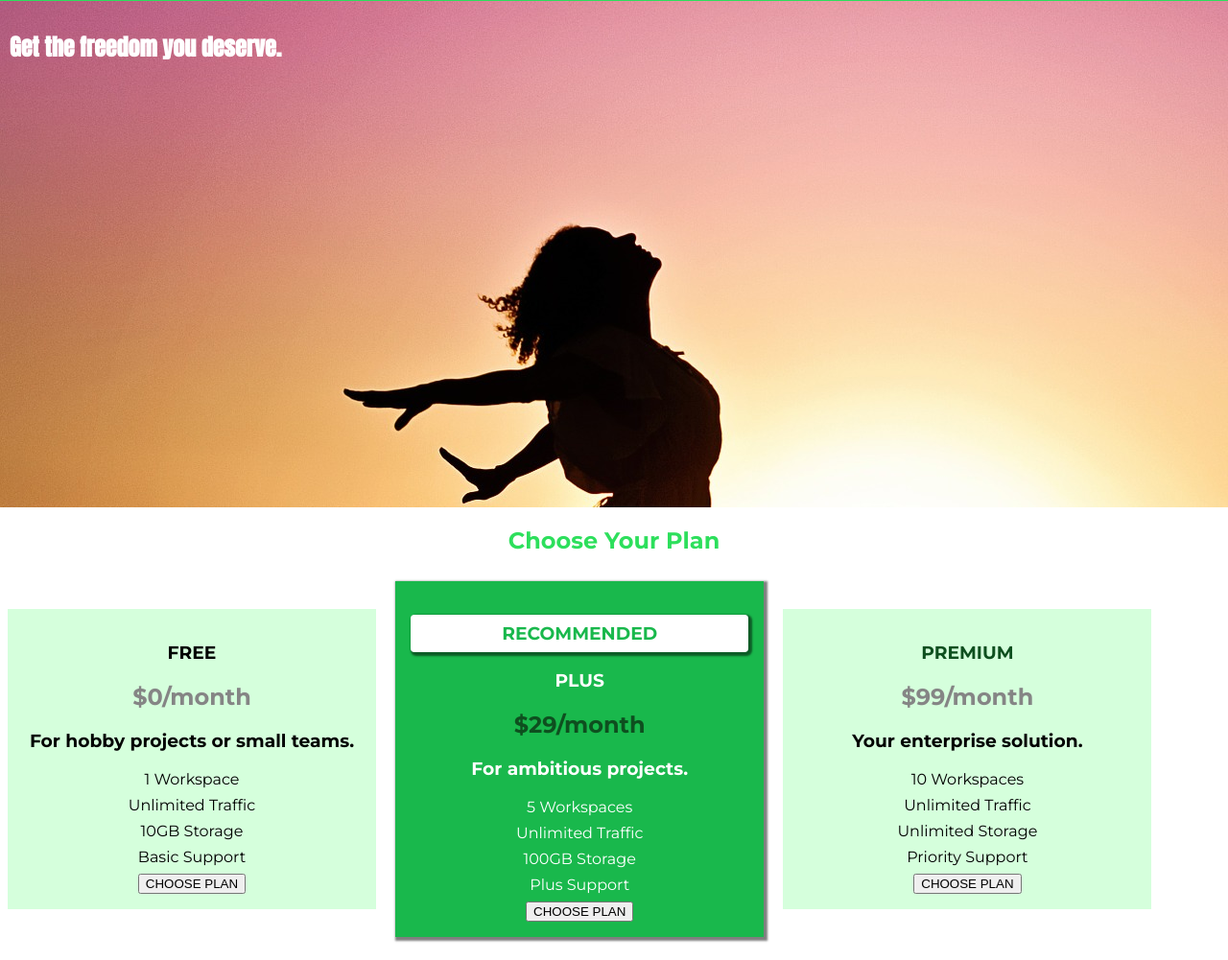
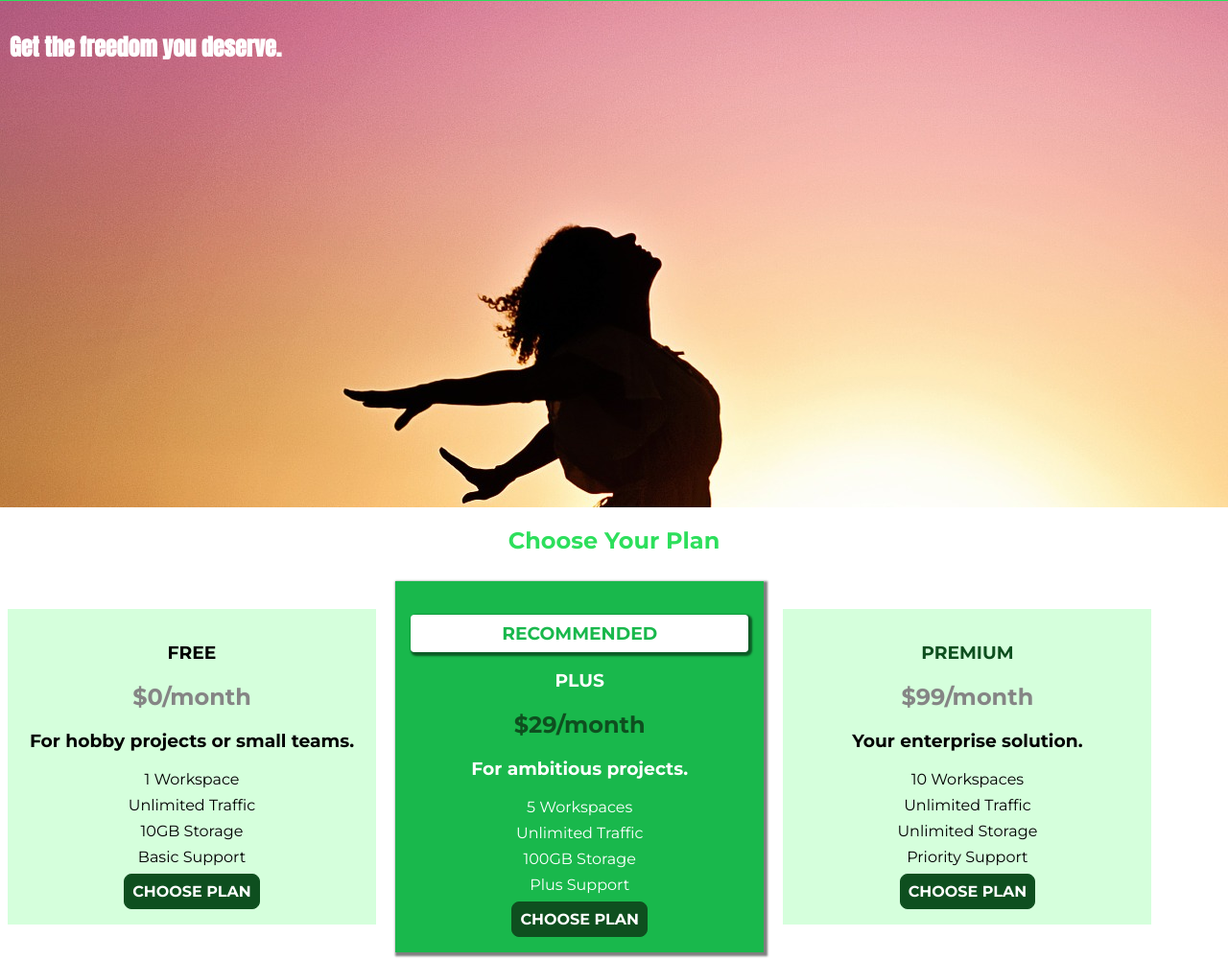
Before and after one commit to Pawper/Academind---CSS---The-Complete-Guide, a plain HTML site: page basics-01-understanding-the-course-project-starting-code/index.html in a window 1280 px wide. Shown: the part 42-1043 px from the top of the page at 96% size. Drawn offline with Linux system fonts and the light colour scheme.

Commit message:
5.65 complete

```diff
--- a/basics-01-understanding-the-course-project-starting-code/index.html
+++ b/basics-01-understanding-the-course-project-starting-code/index.html
@@ -51,7 +51,7 @@
             <li class="plan__feature">Basic Support</li>
           </ul>
           <div>
-            <button>CHOOSE PLAN</button>
+            <button class="button">CHOOSE PLAN</button>
           </div>
         </article>
         <article class="plan plan--highlighted">
@@ -66,7 +66,7 @@
             <li class="plan__feature">Plus Support</li>
           </ul>
           <div>
-            <button>CHOOSE PLAN</button>
+            <button class="button">CHOOSE PLAN</button>
           </div>
         </article>
         <article class="plan">
@@ -80,7 +80,7 @@
             <li class="plan__feature">Priority Support</li>
           </ul>
           <div>
-            <button>CHOOSE PLAN</button>
+            <button class="button">CHOOSE PLAN</button>
           </div>
         </article>
       </div>
--- a/basics-01-understanding-the-course-project-starting-code/main.css
+++ b/basics-01-understanding-the-course-project-starting-code/main.css
@@ -147,3 +147,20 @@ body {
 .plan__feature {
   margin: 8px 0;
 }
+
+.button {
+  background: #0e4f1f;
+  color: white;
+  font: inherit;
+  border: 1.5px solid #0e4f1f;
+  padding: 8px;
+  border-radius: 8px;
+  font-weight: bold;
+  cursor: pointer;
+}
+
+.button:hover,
+.button:active {
+  background: white;
+  color: #0e4f1f;
+}
```
